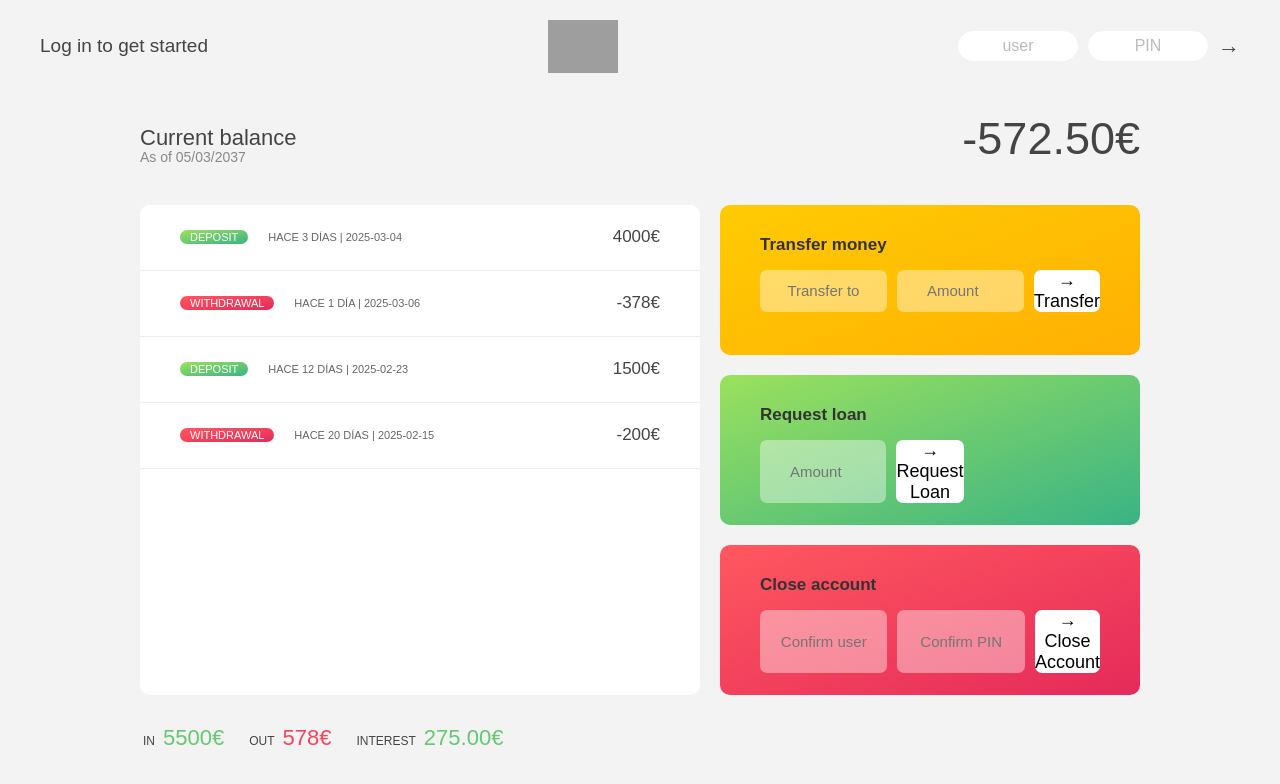
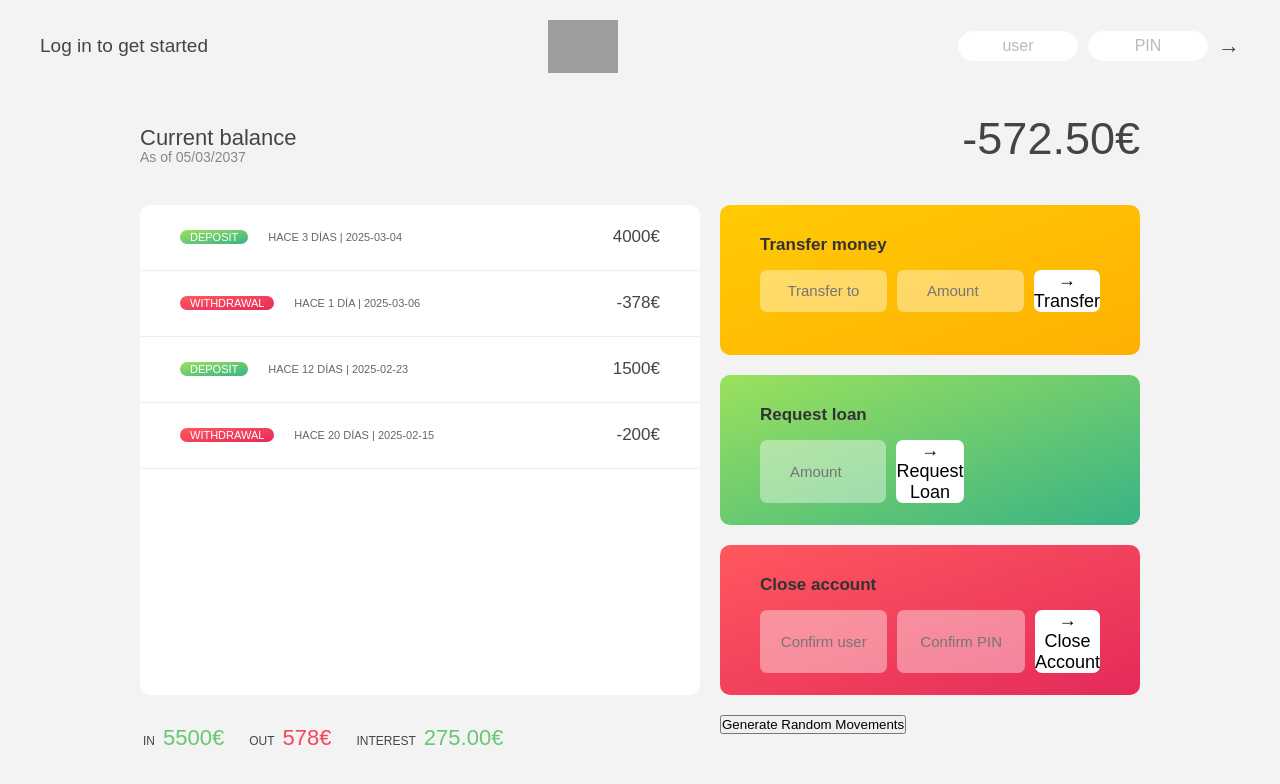
Before and after one commit to Olena-Koval/APP-banco-react, a React (Vite) app: page / in a window 1280 px wide. Shown: the top 784 px of the page. Built offline with nearby package versions, Linux system fonts and the light colour scheme; grey boxes are pictures that could not be loaded.

Commit message:
Añadido Faker.js para generar datos aleatorios en el proyecto

```diff
--- a/package.json
+++ b/package.json
@@ -10,6 +10,7 @@
     "deploy": "gh-pages -d dist"
   },
   "dependencies": {
+    "@faker-js/faker": "^9.6.0",
     "dayjs": "^1.11.13",
     "react": "^19.0.0",
     "react-dom": "^19.0.0"
--- a/src/App.jsx
+++ b/src/App.jsx
@@ -5,6 +5,7 @@ import Login from "./Login/Login";
 import Balance from "./Balance/Balance";
 import Movements from "./Movements/Movements";
 import dayjs from 'dayjs';
+import { faker } from '@faker-js/faker'; // Importamos Faker.js
 
 function App() {
   // Estado para manejar los movimientos y el balance
@@ -88,6 +89,27 @@ function App() {
   };
 
   const { totalIn, totalOut, totalInterest } = calculateSummary();
+
+  // Función para generar movimientos aleatorios con Faker.js
+  const generateRandomMovement = () => {
+    const randomType = Math.random() > 0.5 ? "deposit" : "withdrawal";
+    const randomValue = faker.datatype.number({ min: 10, max: 5000 }); // Valor aleatorio entre 10 y 5000
+
+    return {
+      type: randomType,
+      date: dayjs(faker.date.recent()).format('YYYY-MM-DD'), // Fecha aleatoria reciente
+      value: randomType === "deposit" ? randomValue : -randomValue // Si es depósito, valor positivo, si es retiro, negativo
+    };
+  };
+
+  // Generar 5 movimientos aleatorios
+  const generateRandomMovements = () => {
+    const randomMovements = [];
+    for (let i = 0; i < 5; i++) {
+      randomMovements.push(generateRandomMovement());
+    }
+    setMovements((prevMovements) => [...prevMovements, ...randomMovements]);
+  };
 
   return (
     <>
@@ -183,6 +205,13 @@ function App() {
             </button>
           </form>
         </div>
+
+        {/* BUTTON TO GENERATE RANDOM MOVEMENTS */}
+        <div className="generate-movements">
+          <button onClick={generateRandomMovements} className="generate-btn">
+            Generate Random Movements
+          </button>
+        </div>
       </main>
     </>
   );
```
Also changed, not shown: 1 other file (tests, documents, lock files or other folders).
